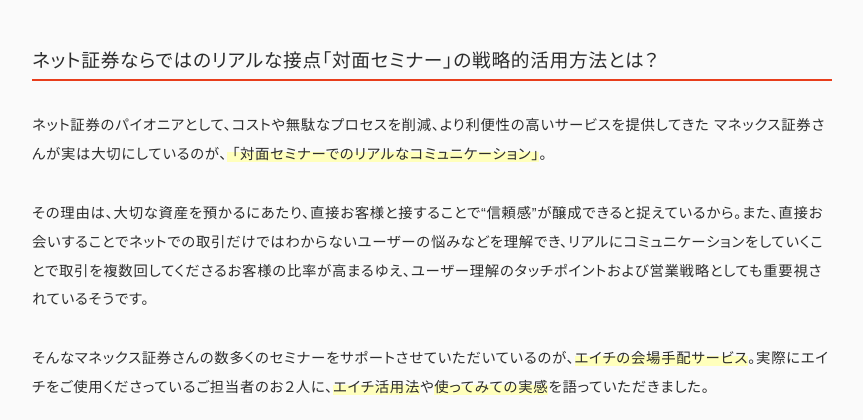
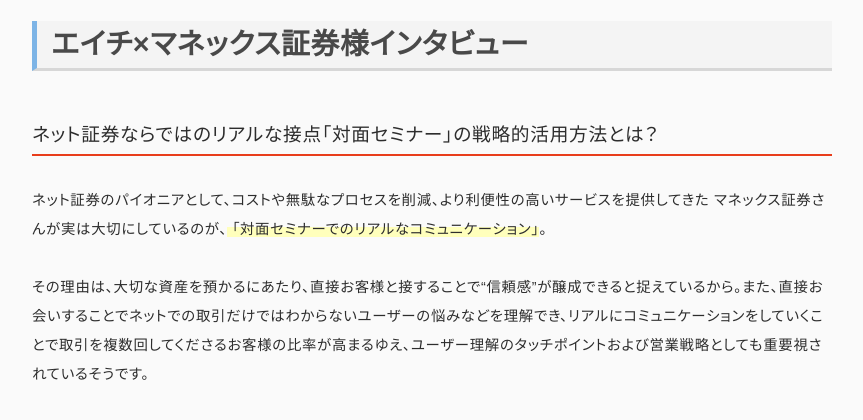
Before and after one commit to h-tomita-jp/html-collection, a PHP site: page /mock-up-201911-interview/index.html in a window 1280 px wide. Shown: the part 83-503 px from the top of the page, without its empty margins (208-1071 px from the left). Run offline with PHP 8.4, Linux system fonts and the light colour scheme; some libraries are stand-ins or nearby versions.

Commit message:
20191126-1703

```diff
--- a/mock-up-201911-interview/css/style.css
+++ b/mock-up-201911-interview/css/style.css
@@ -45,6 +45,17 @@ a {
   width: 1200px;
   max-width: 100%;
   margin: 0 auto;
+}
+
+h1.maintitle {
+  font-family: "游ゴシック Medium", "Yu Gothic Medium", "游ゴシック体", YuGothic, sans-serif;
+  color: #2d2d2d;
+  font-size: 2em;
+  padding: 0.4em 0.5em;/*文字の上下 左右の余白*/
+  color: #494949;/*文字色*/
+  background: #f4f4f4;/*背景色*/
+  border-left: solid 5px #7db4e6;/*左線*/
+  border-bottom: solid 3px #d7d7d7;/*下線*/
 }
 
 nav {
--- a/mock-up-201911-interview/index.html
+++ b/mock-up-201911-interview/index.html
@@ -46,8 +46,12 @@
 
   </nav>
 
+
   <section id="voice">
     <div class="wrapper">
+
+      <h1 class="maintitle">エイチ×マネックス証券様インタビュー</h1>
+
       <h3>ネット証券ならではのリアルな接点「対面セミナー」の戦略的活用方法とは？</h3>
       <div>
         <p>ネット証券のパイオニアとして、コストや無駄なプロセスを削減、より利便性の高いサービスを提供してきた マネックス証券さんが実は大切にしているのが、<span class="yellow_line"> 「対面セミナーでのリアルなコミュニケーション」</span>。 </p>
```
